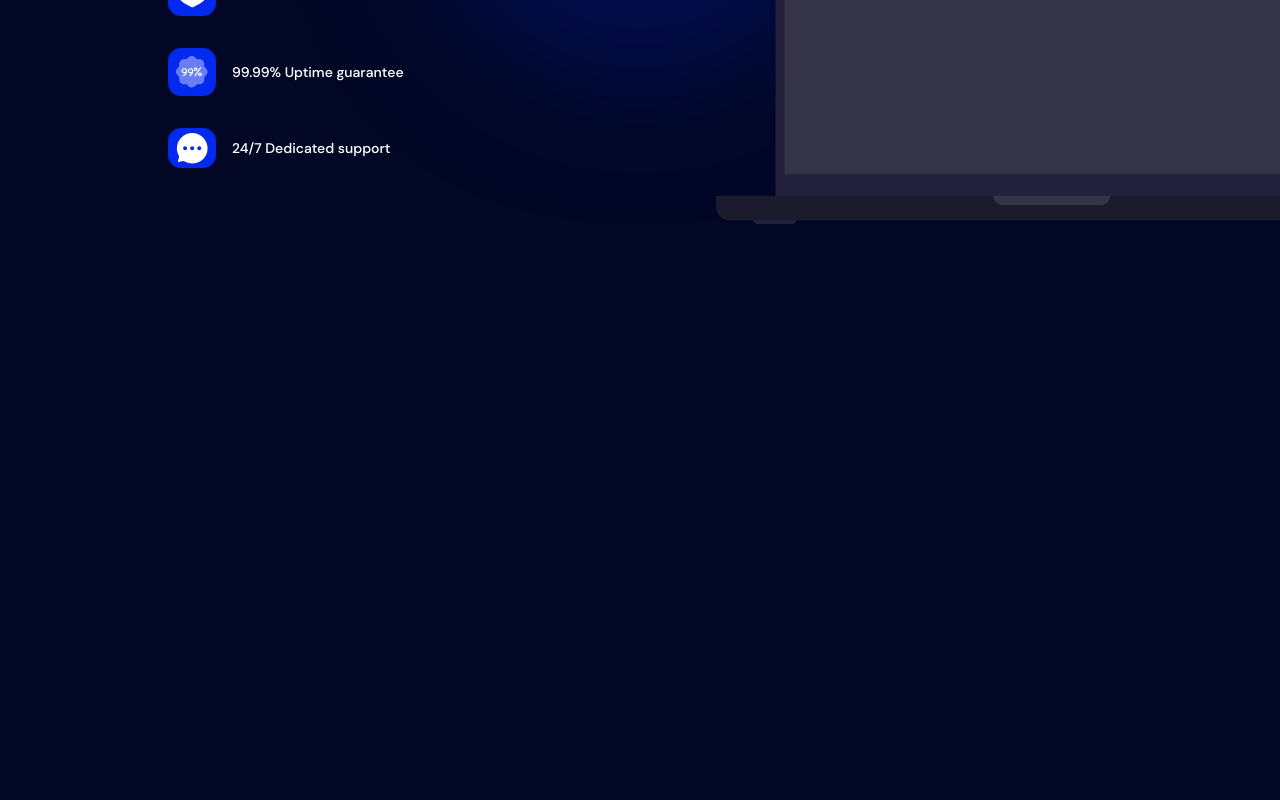
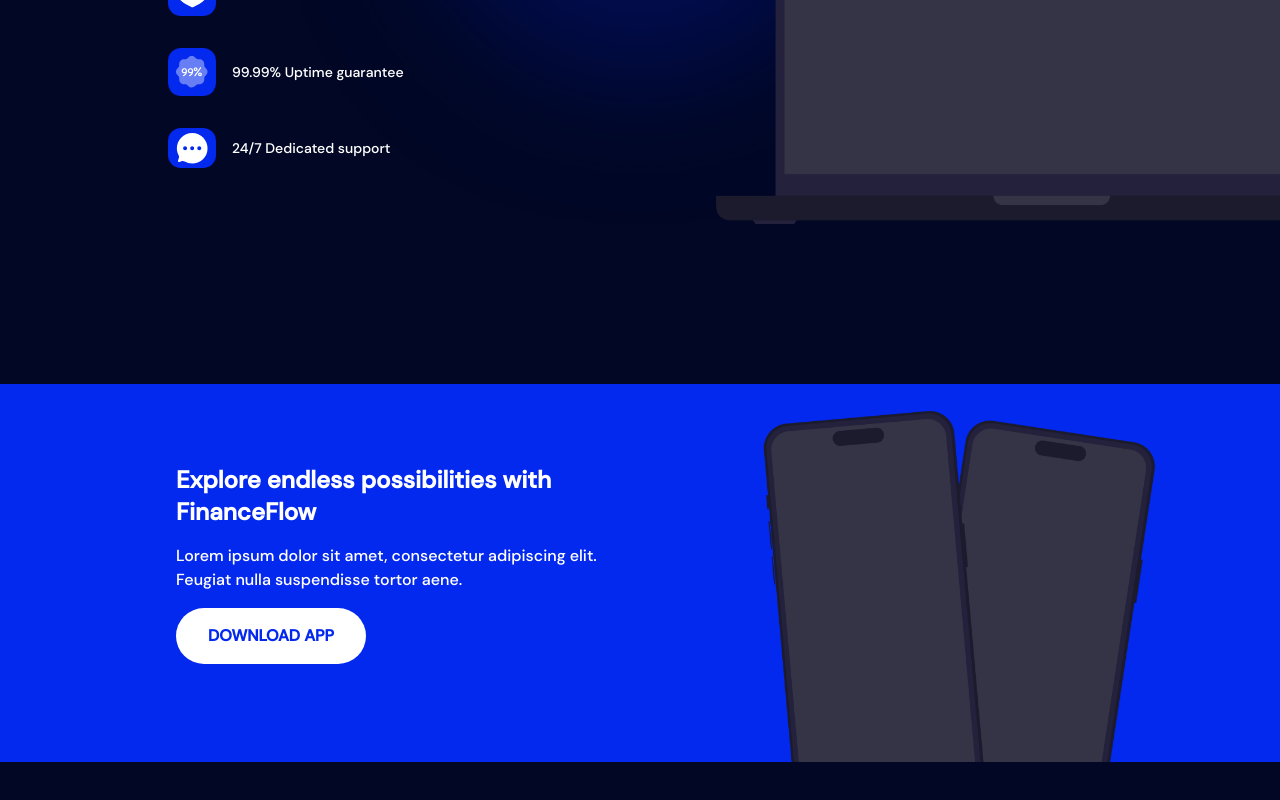
Before and after one commit to hazhirmohammadi/finance-flow, a Next.js app: page / in a window 1280 px wide. Shown: the part 2959-3759 px from the top of the page. Before the commit the page ends 3183 px from the top, so only its background shows below. Built offline with nearby package versions, Linux system fonts and the light colour scheme.

Commit message:
Style: Complited 5 section in Home page

```diff
--- a/app/about/page.js
+++ b/app/about/page.js
@@ -0,0 +1,11 @@
+import React from 'react';
+
+const Page = () => {
+   return (
+       <div>
+
+       </div>
+   );
+};
+
+export default Page;
--- a/components/home/HomeRewards.jsx
+++ b/components/home/HomeRewards.jsx
@@ -1,9 +1,11 @@
 import React from 'react';
 import Image from "next/image";
+import {Candal} from "next/dist/compiled/@next/font/dist/google";
 
 const HomeRewards = () => {
    return (
        <div>
+          {/*First Section*/}
           <div className="grid grid-cols-12 text-white gap-2  lg:px-36 sm:p-5 mt-44 max-sm:mt-10  flex-col ">
              <div
                  className="col-span-12 md:col-span-6 w-full  flex lg:justify-start md:justify-center max-sm:justify-center order-1 ">
@@ -12,7 +14,7 @@
                    <Image width={255} height={538} className="  max-sm:w-3/4 h-max max-sm:rotate-[5.5deg]"
                           src="/assets/homeImg/scetion4/iPhones4|2.png" alt="Rewards"/>
                    <Image width={255} height={538}
-                          className=" max-sm:w-1/2 h-max absolute xl:ml-52 md:flex max-sm:hidden sm:px-5 lg:ml-44 md:ml-32 mt-3"
+                          className=" max-sm:w-1/2 h-max lg:w-[300px] absolute xl:ml-52 md:flex max-sm:hidden sm:px-5 lg:ml-44 md:ml-32 mt-3"
                           src="/assets/homeImg/scetion4/iPhones4|1.png" alt="Rewards"/>
 
                 </div>
@@ -20,7 +22,7 @@
              <div className="col-span-12 md:col-span-6 w-full order-2 md:justify-center sm:justify-center">
                 <div className=" flex-col flex justify-end py-14 lg:pl-24  max-sm:pl-5">
 
-                   <h3 className="text-2xl font-bold ">Earn daily rewards on your idle tokens</h3>
+                   <h3 className="text-2xl font-bold  max-sm:mx-1">Earn daily rewards on your idle tokens</h3>
                    <p className="font-light text-xs mt-4">
                       Lorem ipsum dolor sit amet, consectetur adipiscing elit. Feugiat
                       nulla suspendisse tortor aene.
@@ -56,13 +58,15 @@
               className="  absolute z-10 blur-3xl left-1/3 max-sm:w-1/3 md:w-1/3"
               src="/assets/homeImg/scetion5/Vector.png" alt="Vector"
           />
+          {/*Last Section*/}
           <div className="w-full ">
              <div className="grid grid-cols-12 text-white gap-2  lg:pl-36   mt-40 max-sm:mt-10  md:pl-5 ">
                 <div
                     className="lg:col-span-6 md:col-span-6 max-sm:col-span-12 w-full z-30 md:justify-center sm:justify-center">
                    <div className="  flex-col flex justify-start py-14 lg:pl-6  max-sm:pl-5">
 
-                      <h3 className="text-2xl max-md:text-1xl font-bold ">Earn daily rewards on your idle tokens</h3>
+                      <h3 className="text-2xl max-md:text-1xl font-bold max-sm:mx-1">Earn daily rewards on your idle
+                         tokens</h3>
                       <p className="font-light text-xs mt-4">
                          Lorem ipsum dolor sit amet, consectetur adipiscing elit. Feugiat
                          nulla suspendisse tortor aene.
@@ -106,6 +110,31 @@
 
              </div>
           </div>
+
+
+          {/*6 Section */}
+          <div className=" mt-40 mb-20 text-white grid grid-cols-12 bg-[#0328EE] ">
+             <div className="col-span-6 max-sm:col-span-12 flex flex-col justify-start  pt-20 z-30
+               max-sm:text-center lg:pl-44 md:px-5 sm:px-5">
+
+                <h2 className="font-bold text-2xl mb-4">Explore endless possibilities with FinanceFlow</h2>
+
+                <p className="mb-4 ">Lorem ipsum dolor sit amet, consectetur adipiscing elit. Feugiat nulla suspendisse
+                   tortor aene.</p>
+
+                <button className="uppercase font-bold py-4 text-[#0328EE] bg-white w-fit max-sm:w-full justify-center  px-8 rounded-[80px] flex ">Download app</button>
+             </div>
+             <div className="col-span-6 max-sm:col-span-12 flex justify-center  ">
+                <Image
+
+                    width={400}
+                    height={500  }
+                    className=""
+                    src="/assets/homeImg/scetion6/apple6|1.png"
+                    alt="Search "
+                />
+             </div>
+          </div>
        </div>
    );
 };
```
Also changed, not shown: public/assets/homeImg/scetion6/apple6|1.png (added).
